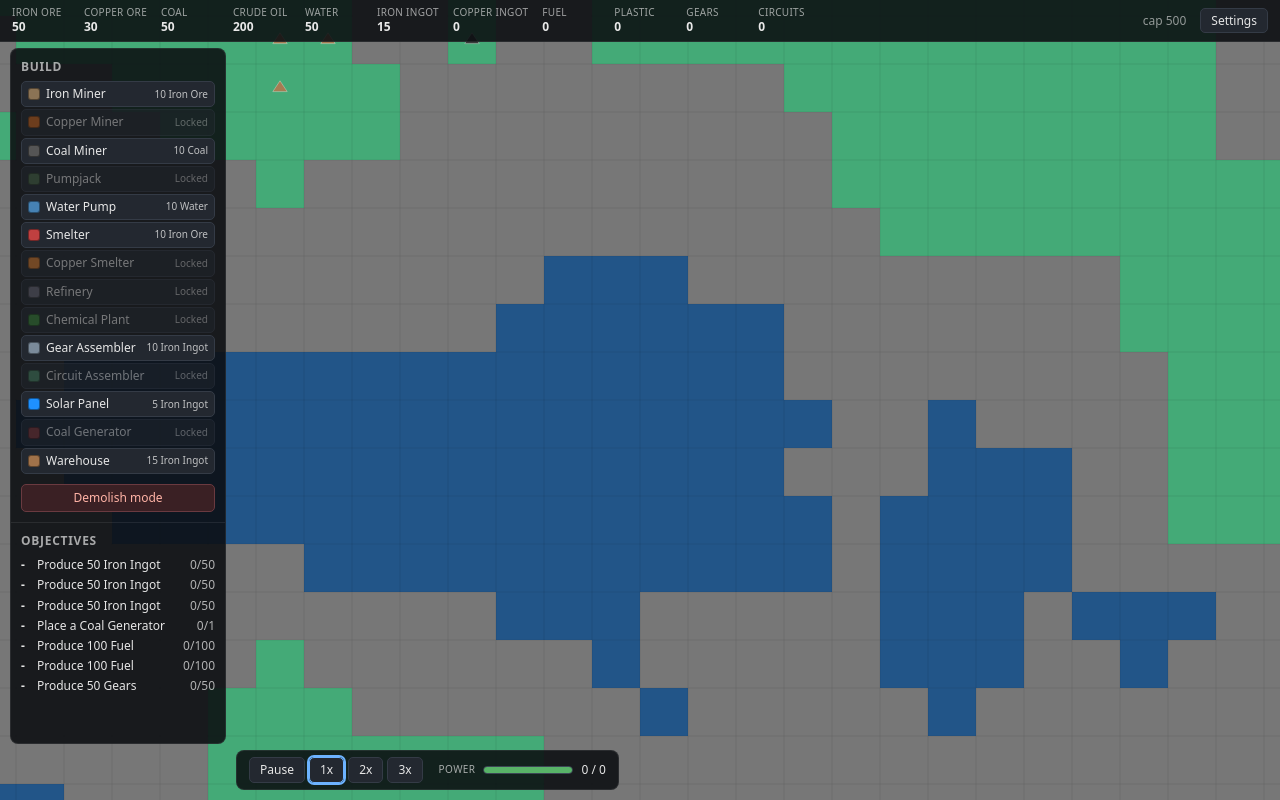
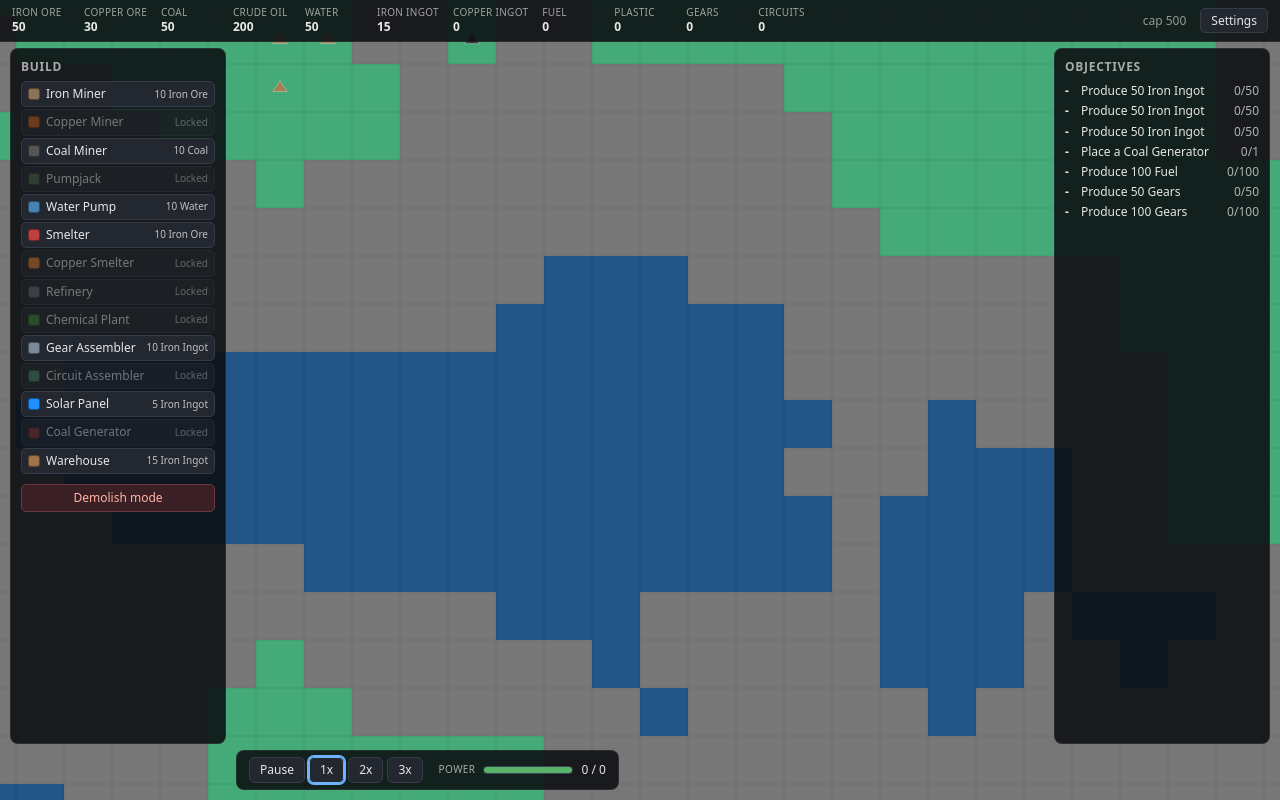
Before and after one commit to ivanghi/SimFactory, a React (Vite) app: page / in a window 1280 px wide. Built offline with nearby package versions, Linux system fonts and the light colour scheme.

Commit message:
fixed milestone and ui

```diff
--- a/src/data/milestones.ts
+++ b/src/data/milestones.ts
@@ -24,8 +24,10 @@ export const milestones: MilestoneDef[] = [
 
   // Unlock after producing 100 fuel
   { id: 'chemical-plant', unlockedBy: 'produce-fuel', quantity: 100 },
-  { id: 'pumpjack', unlockedBy: 'produce-fuel', quantity: 100 },
 
   // Unlock after producing 50 gears
   { id: 'circuit-assembler', unlockedBy: 'produce-gears', quantity: 50 },
+
+  // Unlock after producing 100 gears
+  { id: 'pumpjack', unlockedBy: 'produce-gears', quantity: 100 },
 ];
--- a/src/ui/app.tsx
+++ b/src/ui/app.tsx
@@ -13,6 +13,8 @@ export const App: React.FC = () => {
       <TopBar />
       <div className="panel panel-left">
         <BuildMenu />
+      </div>
+      <div className="panel panel-right">
         <Objectives />
       </div>
       <div className="panel panel-bottom">
--- a/src/ui/ui.css
+++ b/src/ui/ui.css
@@ -127,8 +127,21 @@
   width: 216px;
 }
 
+.panel-right {
+  top: 48px;
+  right: 10px;
+  bottom: 56px;
+  width: 216px;
+  overflow-y: auto;
+}
+
 .tooltip-wrap {
   position: relative;
+}
+
+.panel-right .tooltip {
+  left: auto;
+  right: calc(100% + 8px);
 }
 
 .panel-bottom {
@@ -236,7 +249,6 @@
 
 .objectives {
   padding: 8px 10px 10px;
-  border-top: 1px solid rgba(255, 255, 255, 0.08);
 }
 
 .objectives ul {
```
